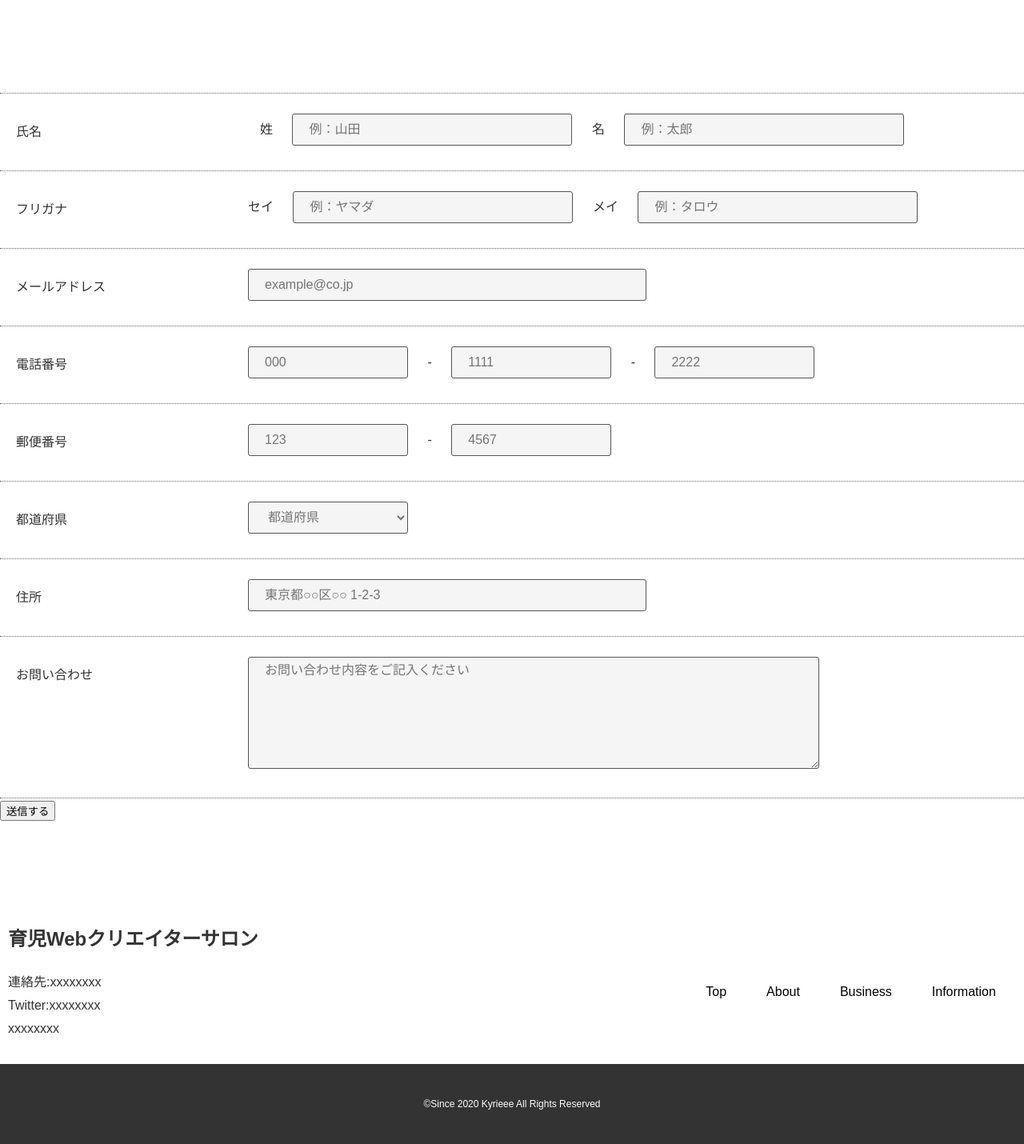
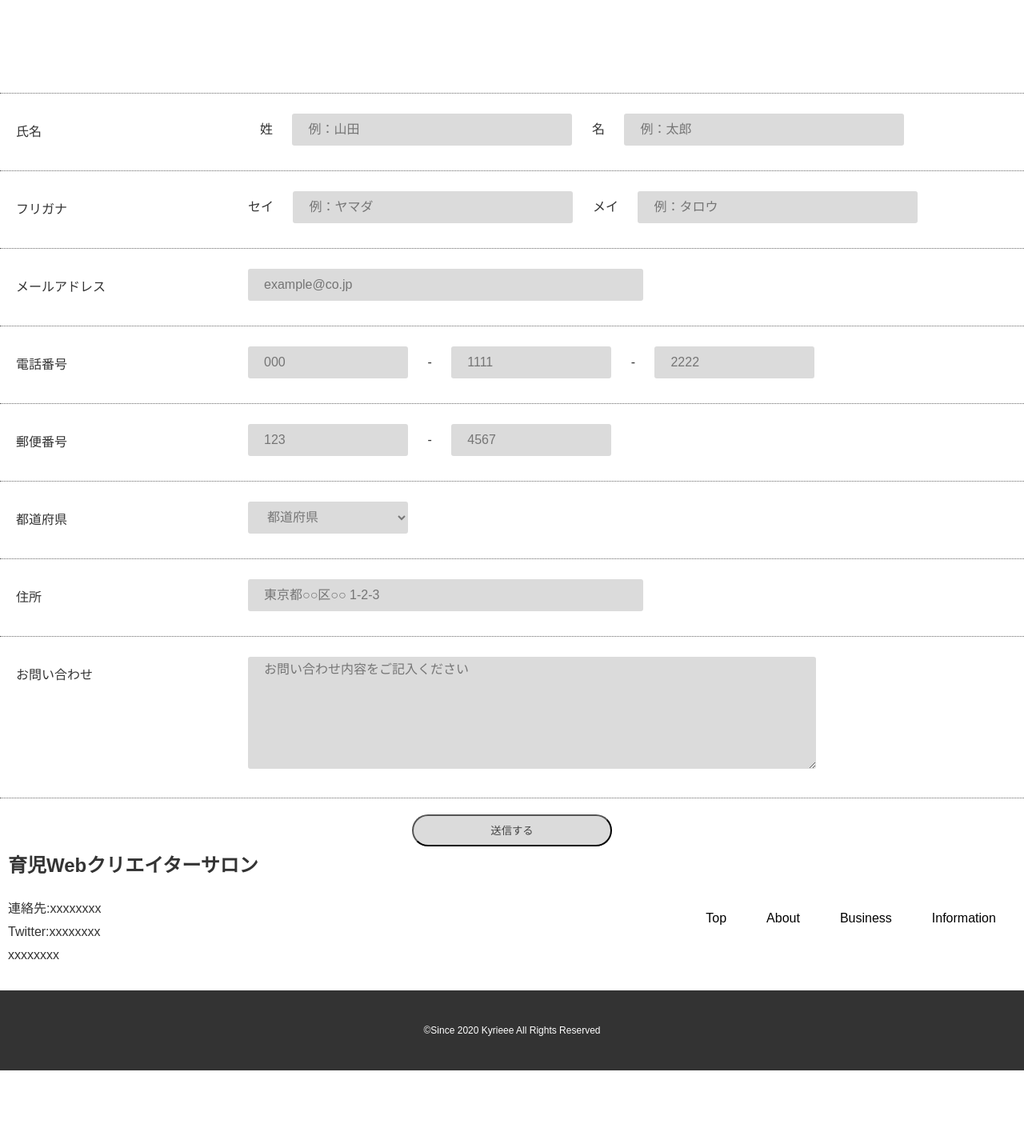
Before and after one commit to Kyrieee-ops/overview, a PHP site: page /contact.html in a window 1280 px wide; the page is wider, and only the part inside the window is pictured. Shown: the part 324-1754 px from the top of that part at 80% size. After the commit the page ends 1662 px from the top of that part, so only its background shows below. Run offline with PHP 8.4, Linux system fonts and the light colour scheme.

Commit message:
お問い合わせフォームCSS完成

```diff
--- a/Sass/style.css
+++ b/Sass/style.css
@@ -436,8 +436,8 @@ footer ul li {
 .form dd input, .form select, .form textarea {
   font-size: 1rem;
   color: #777;
-  border: 1px solid #555;
-  background-color: #f5f5f5;
+  border: none;
+  background-color: #dbdbdb;
   -webkit-box-sizing: border-box;
           box-sizing: border-box;
   border-radius: 3px;
@@ -571,6 +571,37 @@ dl.multi-text dd {
   padding: 5px 10px;
 }
 
+.form-button {
+  display: -webkit-box;
+  display: -ms-flexbox;
+  display: flex;
+  -webkit-box-pack: center;
+      -ms-flex-pack: center;
+          justify-content: center;
+  margin: 20px auto 0 auto;
+}
+
+.form-button input {
+  display: block;
+  text-align: center;
+  color: #444;
+  background-color: #dbdbdb;
+  cursor: pointer;
+  -webkit-transition: all .3s ease;
+  transition: all .3s ease;
+  width: 250px;
+  height: 40px;
+  border-radius: 50px;
+}
+
+.form-button input:hover {
+  background-color: transparent;
+  background-color: #353535;
+  color: #fff;
+  -webkit-transition: .3s ease all;
+  transition: .3s ease all;
+}
+
 .childcare-map {
   /*marginを0にすることでフッターとの余白を空け過ぎない対処のため記述*/
   margin-bottom: 0px;
--- a/Sass/style.scss
+++ b/Sass/style.scss
@@ -404,10 +404,10 @@ footer {
         font-size: 1rem;
         //都道府県の文字色をグレイ
         color: $f_color_gray;
-        //input要素の枠色をグレイ
-        border: 1px solid #555;
+        //input要素の枠色
+        border: none; //1px solid #555;
         //input要素の背景色グレイ
-        background-color: #f5f5f5;
+        background-color: #dbdbdb;
         box-sizing: border-box;
         border-radius: 3px;
     }
@@ -525,9 +525,38 @@ dl.address dd {
         width: 200%;
     }
 }
+//お問い合わせテキストボックス
 
-dl.multi-text dd {
-    padding: 5px 10px;
+dl.multi-text  {
+    //margin-bottom: 20px;
+    dd{
+        padding: 5px 10px;
+    }
+}
+
+//送信bottun
+.form-button  {
+    //中央寄せ
+    display: flex;
+    justify-content: center;
+    margin: 20px auto 0 auto;
+    input {
+        display: block;
+        text-align: center;
+        color: #444;
+        background-color: #dbdbdb;
+        cursor: pointer;
+        transition: all .3s ease;
+        width: 250px;
+        height: 40px;
+        border-radius: 50px;
+        &:hover{
+            background-color:transparent;
+            background-color: #353535;
+            color: #fff;
+            transition: .3s ease all
+        }
+    }
 }
 
 .childcare-map {
```
Also changed, not shown: 1 other file.
